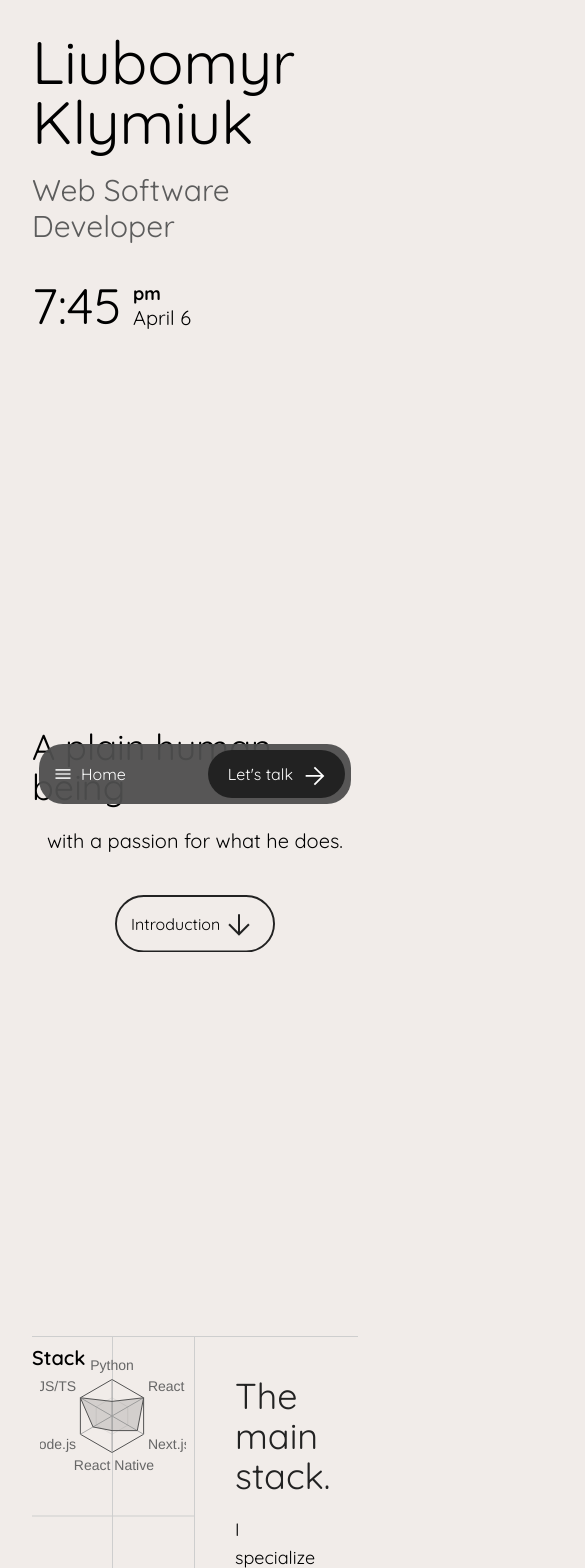
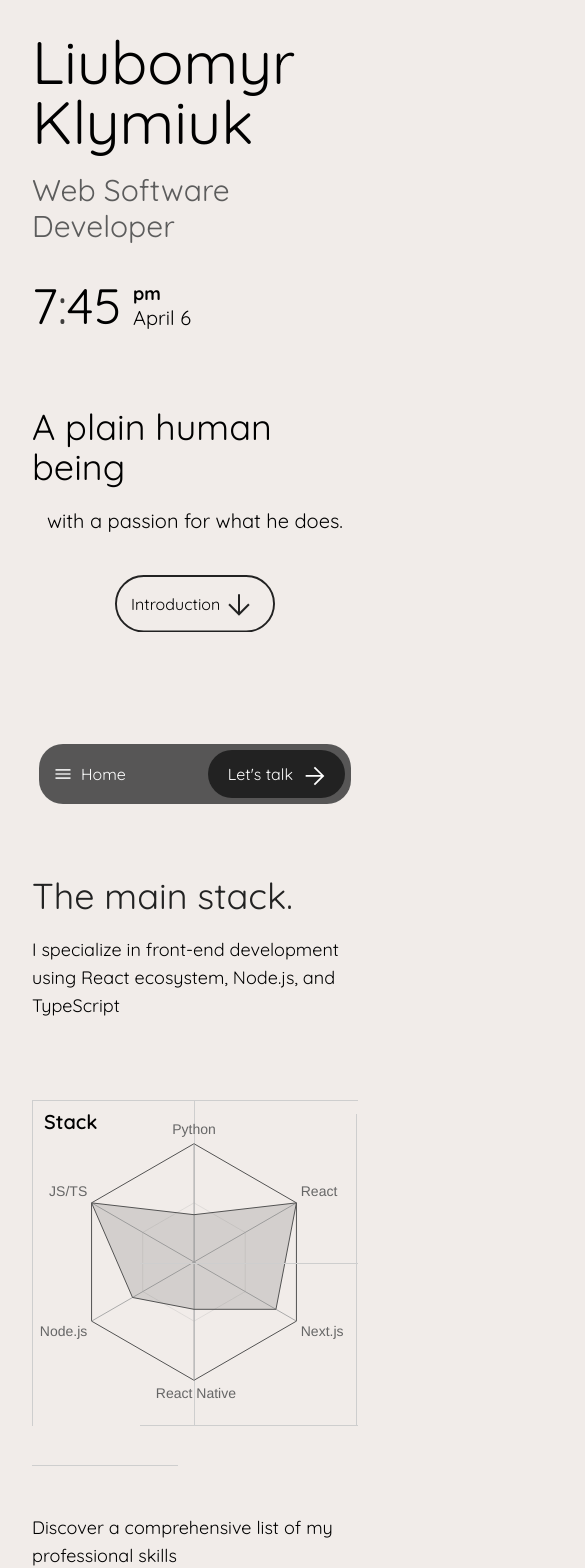
Before and after one commit to LyubomyrKl/liubomyr-klymiuk-portfolio, a Next.js app: page / in a window 390 px wide. Shown: the top 1568 px of the page, 585 px wide, since content can reach past the window. Built offline with nearby package versions, Linux system fonts and the light colour scheme.

Commit message:
implement mobile radar

```diff
--- a/app/layout.tsx
+++ b/app/layout.tsx
@@ -46,7 +46,9 @@ export default function RootLayout({
         }
 
         const tl = gsap.timeline();
-        tl
+        tl.to(bodyRef.current, {
+            overflow: 'hidden',
+        })
         .to(splashRef.current, {
             top: 'initial',
             bottom: '0',
@@ -65,6 +67,9 @@ export default function RootLayout({
             duration: 1.6,
             ease: "power4.out",
         }, '-=.7')
+        .to(bodyRef.current, {
+            overflow: 'visible',
+        })
 
     }, [isLoading])
 
--- a/app/page.tsx
+++ b/app/page.tsx
@@ -18,7 +18,7 @@ export default function Home() {
                 </div>
                 <Timer/>
             </div>
-            <div className='flex flex-col items-center my-96'>
+            <div className='flex flex-col items-center max-sm:my-16 my-96'>
                 <span className=' text-4xl mb-5'>A plain human being</span>
                 <span className='text-center text-6xl max-sm:text-xl max-sm:mb-10 mb-36'>
                     with a passion for what he does.
@@ -32,7 +32,7 @@ export default function Home() {
             <RadarItem/>
 
             <div className='py-12 text-lg'>Discover a comprehensive list of my professional skills</div>
-            <TechTable/>
+            {/*<TechTable/>*/}
         </div>
     </main>
   );
--- a/app/ui/home/radar-item.tsx
+++ b/app/ui/home/radar-item.tsx
@@ -41,11 +41,15 @@ const RadarItem = () => {
     });
 
     return (
-        <div ref={ref} className='flex relative max-h-[360px]'>
-            <span className={`top-line absolute top-0 left-0 w-0 h-[1px] bg-app-border ${inView ? 'animate-expand-horizontal-line-type-1' : ''}`}></span>
-            <div className='relative w-1/2 flex flex-col items-center border-r border-app-border p-2'>
-                <div className={`inner-vertical absolute w-[1px] h-full bg-app-border left-1/2 bottom-0 -translate-x-full ${inView ? 'animate-expand-vertical-line-type-1' : ''}`}></div>
-                <span className='w-full absolute left-0 text-xl font-semibold'>Stack</span>
+        <div ref={ref} className='flex max-sm:flex-col-reverse relative sm:max-h-[360px]'>
+            <span className={`max-sm:hidden top-line absolute top-0 left-0 w-0 h-[1px] bg-app-border ${inView ? 'animate-expand-horizontal-line-type-1' : ''}`}></span>
+            <div className='relative sm:w-1/2 max-sm:mb-10 flex flex-col items-center p-2'>
+                <div className={`inner-vertical left-1/2 bottom-0 absolute w-[1px] h-full bg-app-border -translate-x-full ${inView ? 'animate-expand-vertical-line-type-1' : ''}`}></div>
+                <div className={`right-inner-vertical right-0 bottom-0 absolute w-[1px] h-full bg-app-border -translate-x-full ${inView ? 'animate-expand-vertical-line-type-3' : ''}`}></div>
+                <div className={`sm:hidden left-0 bottom-0 absolute w-[1px] h-full bg-app-border ${inView ? 'animate-expand-vertical-line-type-1' : ''}`}></div>
+                <div className={`sm:hidden right-0 bottom-0 absolute z-1 h-[1px] w-full bg-app-border ${inView ? 'animate-expand-horizontal-line-type-3' : ''}`}></div>
+                <div className={`sm:hidden right-0 top-0 absolute z-1 h-[1px] w-full bg-app-border  ${inView ? 'animate-expand-horizontal-line-type-2' : ''}`}></div>
+                <span className='w-full max-sm:pl-3 absolute left-0 text-xl font-semibold'>Stack</span>
                 <Radar className='radar relative -z-1 w-2/3' data={data}
                        options={{
                            scales: {
@@ -55,7 +59,7 @@ const RadarItem = () => {
                                    min: 0,
                                    ticks: {
                                        stepSize: 2.5,
-                                       display: false // Hides the labels in the middel (numbers)
+                                       display: false // Hides the labels in the middle (numbers)
                                    },
                                    angleLines: {
                                        lineWidth: 1,
@@ -79,15 +83,15 @@ const RadarItem = () => {
 
                        }}
                 />
-                <div className={`inner-horizontal absolute z-1 h-[1px] w-full bg-app-border right-0 top-1/2 -translate-y-1/2 ${inView ? 'animate-expand-horizontal-line-type-2' : ''}`}></div>
+                <div className={`inner-horizontal right-0 top-1/2 absolute z-1 h-[1px] w-full bg-app-border  ${inView ? 'animate-expand-horizontal-line-type-3' : ''}`}></div>
             </div>
-            <div className='flex flex-col w-1/2 p-10'>
+            <div className='relative flex flex-col sm:w-1/2 sm:p-10 max-sm:mb-10'>
                 <span className='text-4xl text-app-black mb-5'>The main stack.</span>
-                <span className='text-lg'>
+                <span className='text-lg max-sm:pb-10'>
                     I specialize in front-end development using React ecosystem, Node.js, and TypeScript
                 </span>
             </div>
-            <span className={`bottom-line absolute bottom-0 right-0 w-full h-[1px] bg-app-border ${inView ? 'animate-expand-horizontal-line-type-3' : ''}`}></span>
+            <span className={`bottom-line absolute bottom-0 sm:right-0 w-0 h-[1px] bg-app-border animation-delay-1000 ${inView ? 'animate-expand-horizontal-line-type-1' : ''}`}></span>
         </div>
 
     );
--- a/app/ui/splash-screen.tsx
+++ b/app/ui/splash-screen.tsx
@@ -32,7 +32,7 @@ const SplashScreen: React.FC<ISplashScreen>= ({ finishLoading }) => {
 
     return (
         <div ref={splashRef} className={`absolute h-full w-full bottom-0 left-0 bg-app-black flex justify-center items-center`}>
-            <h1 className={`text-7xl text-app-white`}>{title}.</h1>
+            <h1 className={`max-sm:text-5xl text-7xl text-app-white`}>{title}.</h1>
         </div>
     )
 }
```
